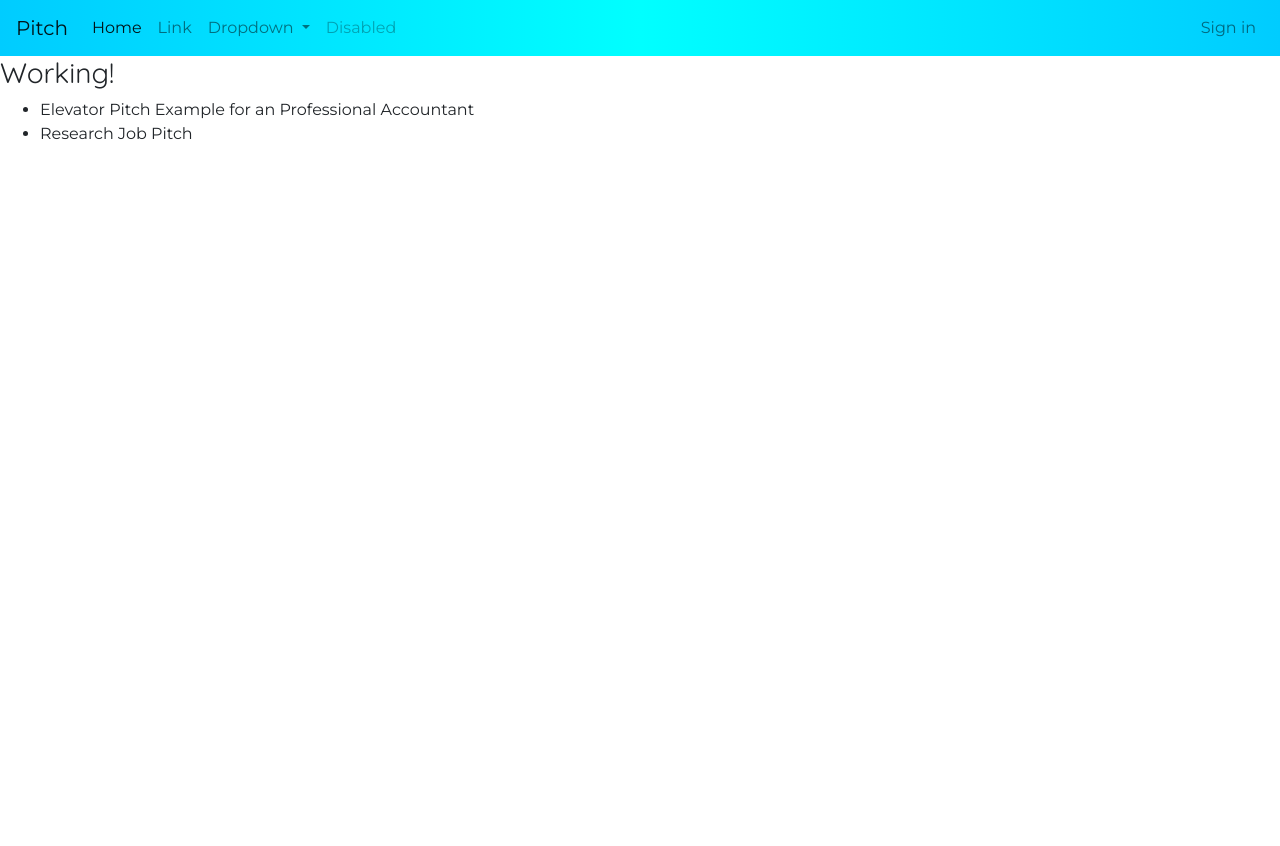
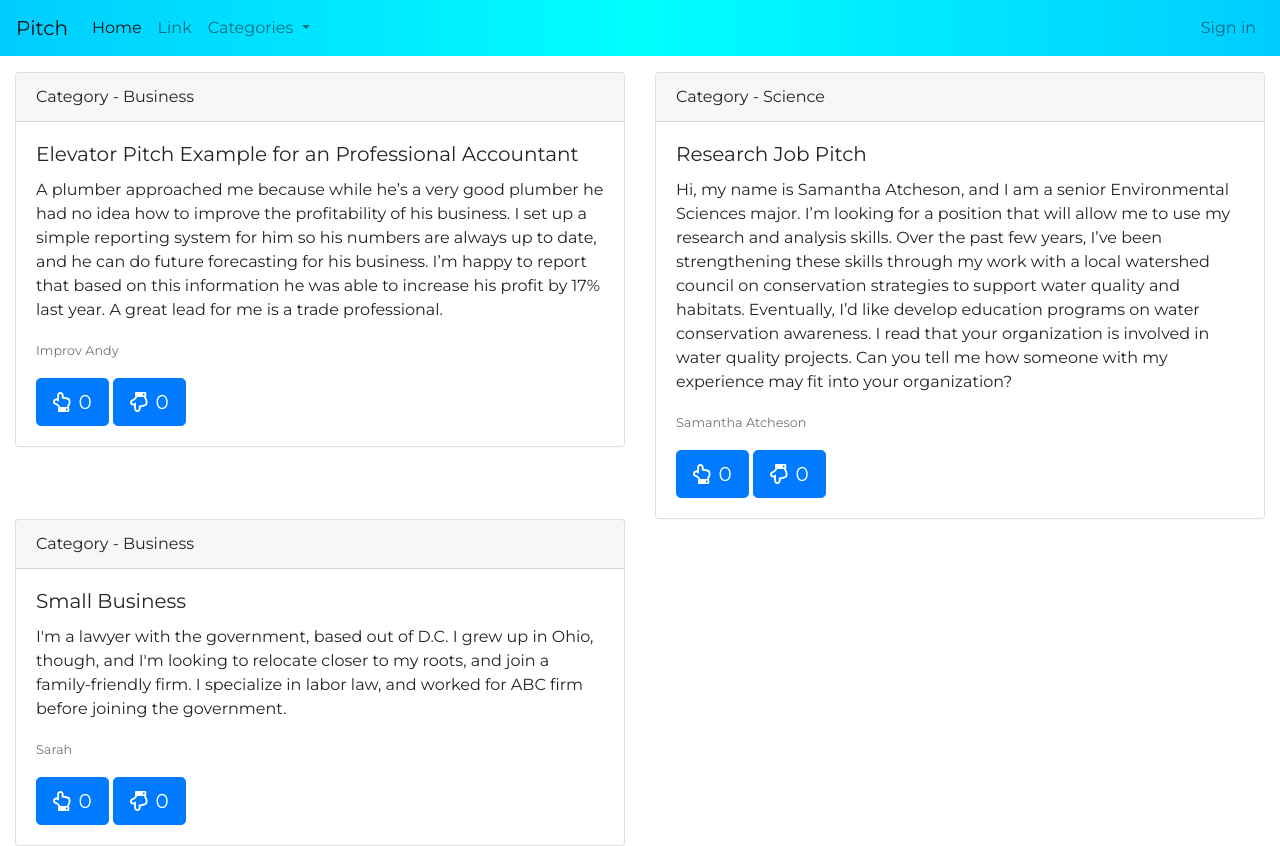
Before and after one commit to SamNgigi/Pitch-Ip, a Flask app: page / in a window 1280 px wide. Before the commit the page ends 139 px from the top, so only its background shows below. Run offline with Flask 2, Linux system fonts and the light colour scheme; some libraries are stand-ins or nearby versions.

Commit message:
Added upvote and down vote properties

```diff
--- a/app/models.py
+++ b/app/models.py
@@ -15,12 +15,14 @@ class Pitch(db.Model):  # (db.Model)
 
     all_pitches = []
 
-    def __init__(self, id, title, body, author, category):
+    def __init__(self, id, title, body, author, category, upvotes, downvotes):
         self.id = id
         self.title = title
         self.body = body
         self.author = author
         self.category = category
+        self.upvotes = upvotes
+        self.downvotes = downvotes
 
 
 @login_manager.user_loader
--- a/app/pitches.py
+++ b/app/pitches.py
@@ -14,7 +14,9 @@ def get_pitches():
      A great lead for me is a trade professional.
      """,
                       'Improv Andy',
-                      'Business')
+                      'Business',
+                      0,
+                      0)
     pitch_two = Pitch(1, 'Research Job Pitch',
                       """
                     Hi, my name is Samantha Atcheson, and I am a senior Environmental Sciences major. I’m looking for a
@@ -25,7 +27,17 @@ conservation awareness. I read that your organization is involved in water quali
 me how someone with my experience may fit into your organization?
                     """,
                       'Samantha Atcheson',
-                      'Science')
+                      'Science',
+                      0,
+                      0)
+    pitch_three = Pitch(2, 'Small Business',
+                        """
+                        I'm a lawyer with the government, based out of D.C. I grew up in Ohio, though, and I'm looking to relocate closer to my roots, and join a family-friendly firm. I specialize in labor law, and worked for ABC firm before joining the government.
+                        """,
+                        'Sarah',
+                        'Business',
+                        0,
+                        0)
 
-    pitch_list.extend((pitch_one, pitch_two))
+    pitch_list.extend((pitch_one, pitch_two, pitch_three))
     return pitch_list
--- a/app/templates/base.html
+++ b/app/templates/base.html
@@ -8,7 +8,7 @@
 
   <!-- Bootstrap CSS -->
   <link rel="stylesheet" href="https://maxcdn.bootstrapcdn.com/bootstrap/4.0.0/css/bootstrap.min.css" integrity="sha384-Gn5384xqQ1aoWXA+058RXPxPg6fy4IWvTNh0E263XmFcJlSAwiGgFAW/dAiS6JXm" crossorigin="anonymous">
-
+  <script defer src="https://use.fontawesome.com/releases/v5.0.6/js/all.js"></script>
   <title>Welcome to Pitch</title>
   <!-- Base Styles -->
   <style>
@@ -19,6 +19,9 @@
 
     * {
       font-family: 'Montserrat', sans-serif;
+    }
+    .rounded{
+      border-radius: 50%;
     }
   </style>
 </head>
--- a/app/templates/index.html
+++ b/app/templates/index.html
@@ -1,16 +1,14 @@
-{% extends 'base.html' %}
-{% import 'macros.html' as macro %}
+{% extends 'base.html' %} {% import 'macros.html' as macro %}
 
 <!-- Styles block -->
-{% block styles %}
-
-{% endblock %}
+{% block styles %} {% endblock %}
 
 
 <!-- Content block -->
 {% block content %}
-  <h3>Working!</h3>
-  <ul>
-    {{macro.displayPitchList(pitches)}}
-  </ul>
+<div class="container-fluid mt-3">
+  <div class="row">
+      {{macro.displayPitchList(pitches)}}
+  </div>
+</div>
 {% endblock %}
--- a/app/templates/macros.html
+++ b/app/templates/macros.html
@@ -1,6 +1,16 @@
-{% macro displayPitchList(pitch_list) %}
-{% for pitch in pitch_list %}
-  <li>{{pitch.title}}</li>
-{% endfor %}
-
-{% endmacro %}
+{% macro displayPitchList(pitch_list) %} {% for pitch in pitch_list %}
+<div id="netWorking" class="col-xs-6 col-sm-6 col-md-6">
+  <div class="card">
+    <div class="card-header">
+      Category - {{pitch.category}}
+    </div>
+    <div class="card-body">
+      <h5 class="card-title">{{pitch.title}}</h5>
+      <p class="card-text">{{pitch.body}}</p>
+      <p class="card-text"><small class="text-muted">{{pitch.author}}</small></p>
+      <span class="rounded"><a href="#" class="btn btn-primary btn-lg"><i class="far fa-hand-point-up mr-2"></i>{{pitch.upvotes}}</a></span>
+      <a href="#" class="btn btn-primary btn-lg"><i class="far fa-hand-point-down mr-2"></i>{{pitch.downvotes}}</a>
+    </div>
+  </div>
+</div>
+{% endfor %} {% endmacro %}
--- a/app/templates/navbar.html
+++ b/app/templates/navbar.html
@@ -14,17 +14,14 @@
       </li>
       <li class="nav-item dropdown">
         <a class="nav-link dropdown-toggle" href="#" id="navbarDropdown" role="button" data-toggle="dropdown" aria-haspopup="true" aria-expanded="false">
-          Dropdown
+          Categories
         </a>
         <div class="dropdown-menu" aria-labelledby="navbarDropdown">
-          <a class="dropdown-item" href="#">Action</a>
-          <a class="dropdown-item" href="#">Another action</a>
+          <a class="dropdown-item" href="#netWorking">Business Networking</a>
+          <a class="dropdown-item" href="#jobs">Job Seeker</a>
           <div class="dropdown-divider"></div>
-          <a class="dropdown-item" href="#">Something else here</a>
+          <a class="dropdown-item" href="#">Mans Not Hot</a>
         </div>
-      </li>
-      <li class="nav-item">
-        <a class="nav-link disabled" href="#">Disabled</a>
       </li>
     </ul>
     <ul class="nav navbar-nav navbar-right">
```
